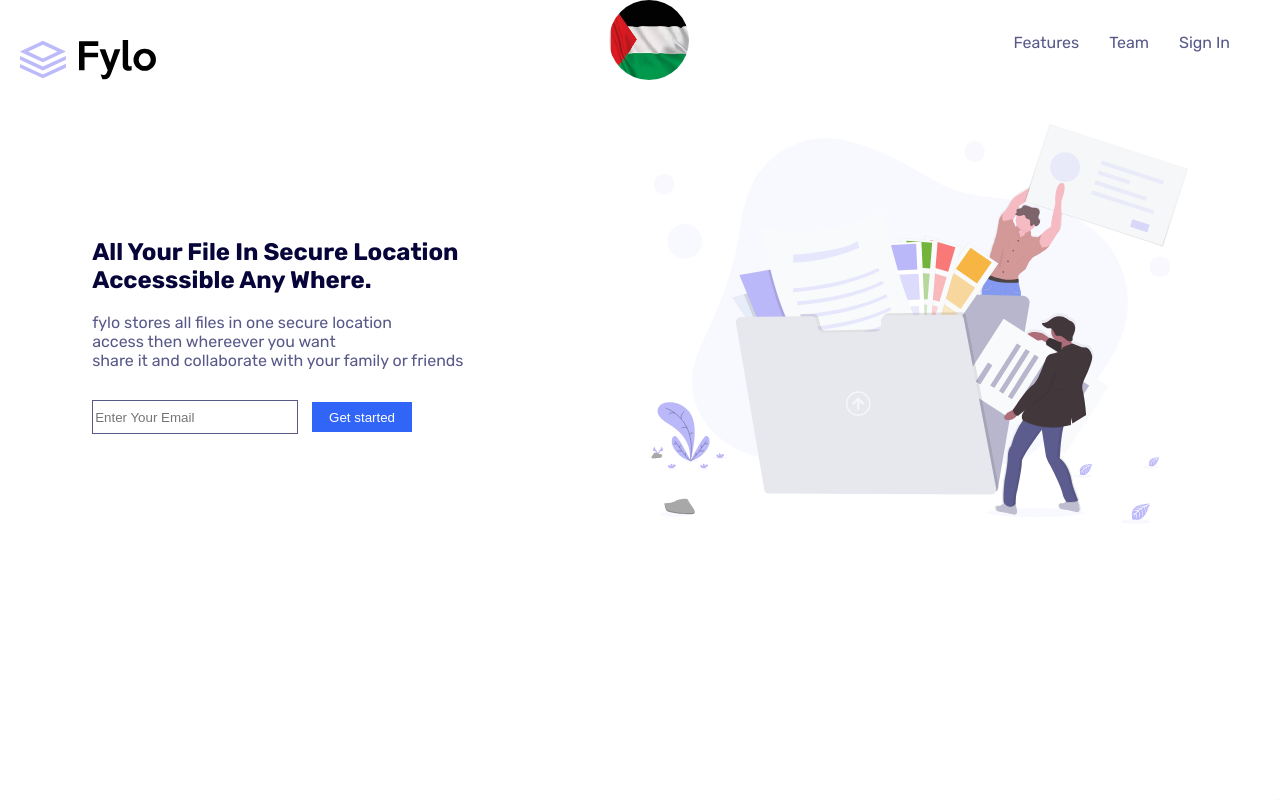
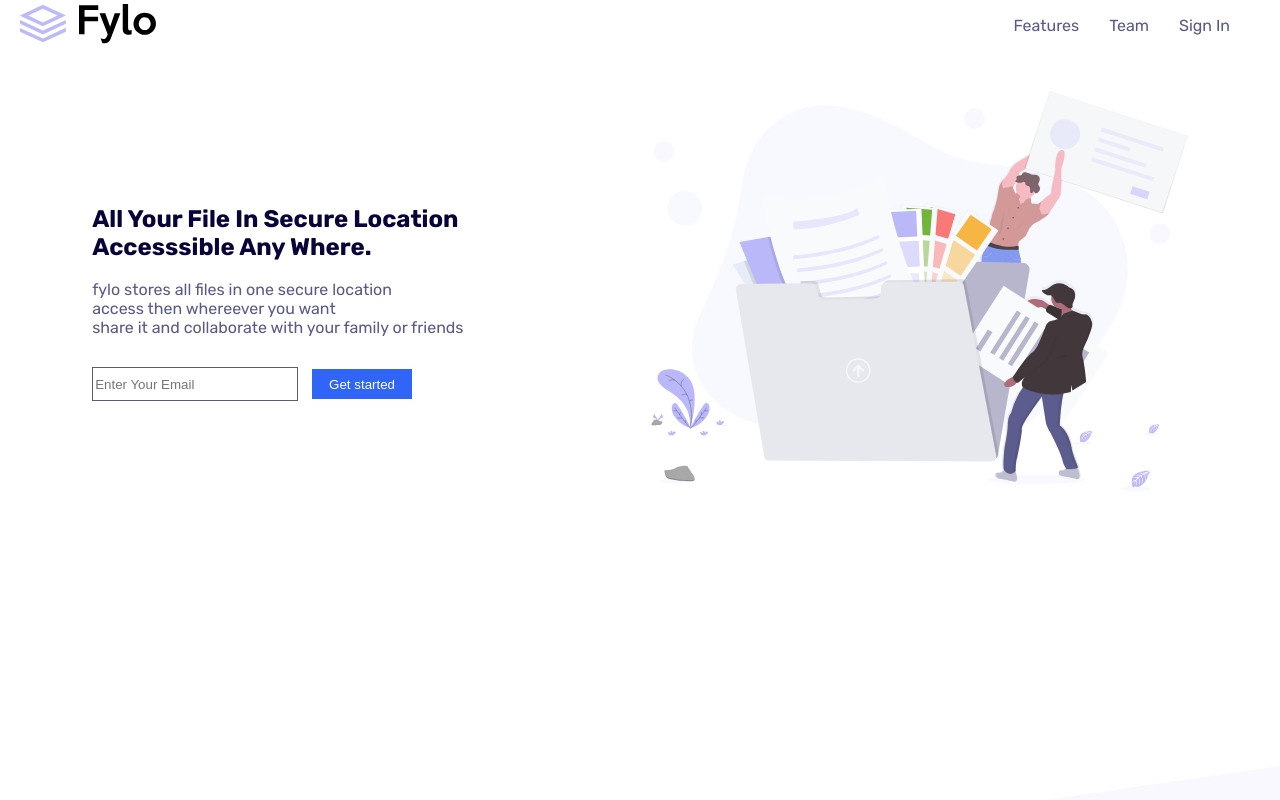
Before and after one commit to MohamedAmr2003/fylo-landing-page, a plain HTML site: page index.html in a window 1280 px wide. Shown: the top 800 px of the page. Drawn offline with Linux system fonts and the light colour scheme.

Commit message:
Update index.html

```diff
--- a/index.html
+++ b/index.html
@@ -14,7 +14,6 @@
 <header>
   <div class="logo">
     <img src="images/logo.svg" alt="">
-    <img class="love" src="images/flag.jpeg" alt="">
   </div>
   <nav>
     <ul>
```
